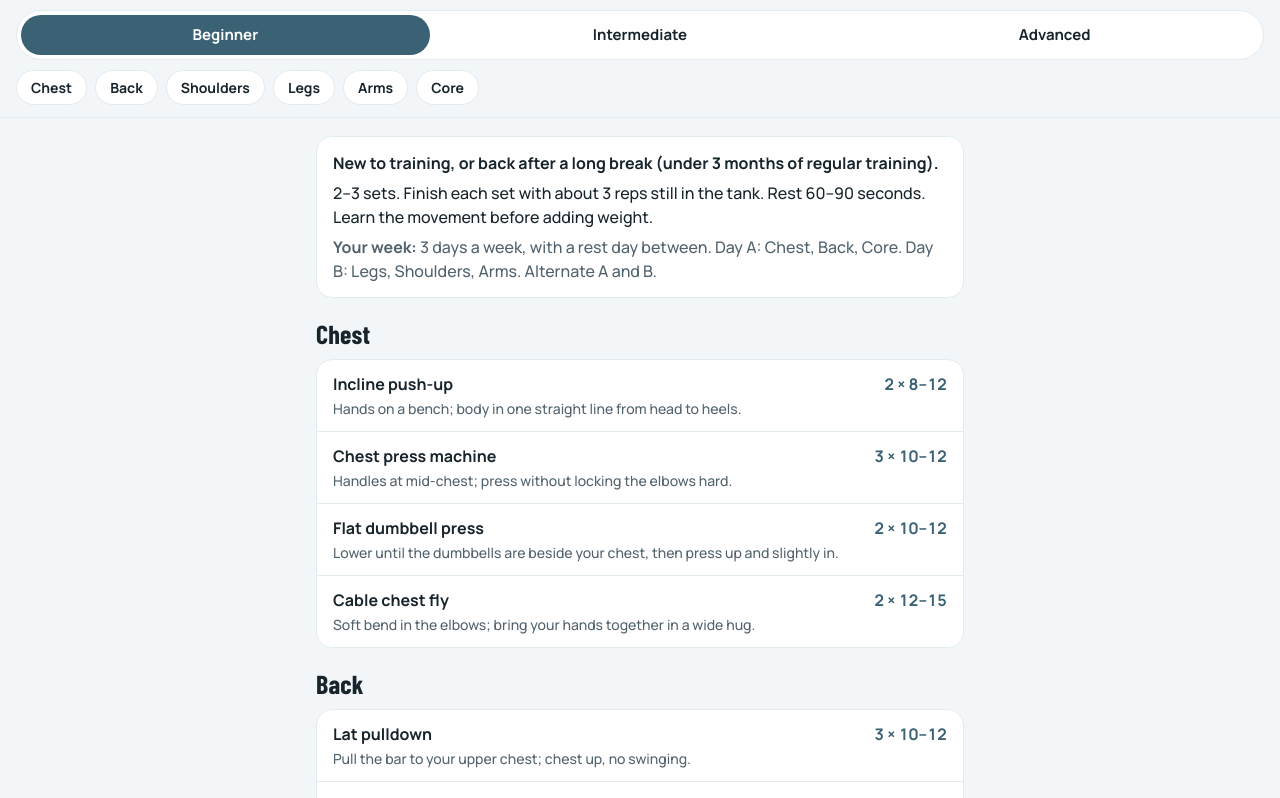
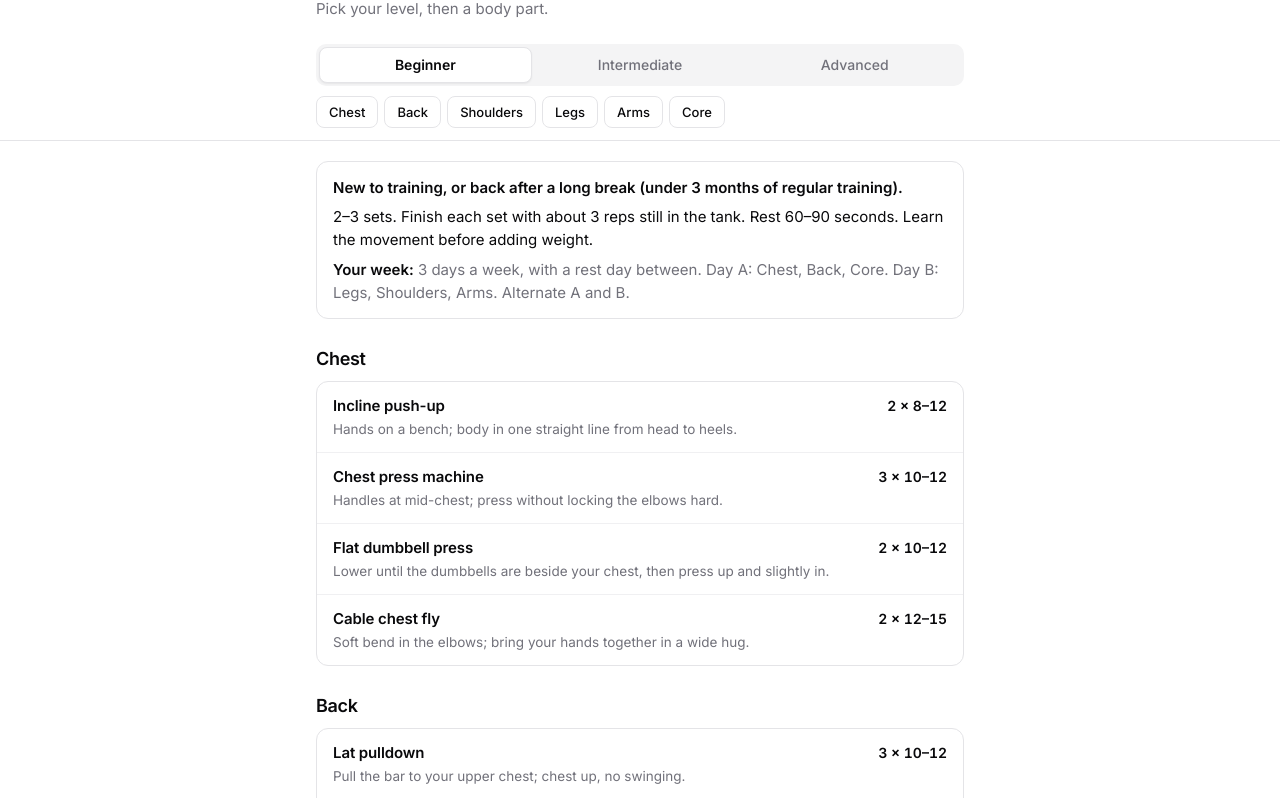
Before and after one commit to ttide/te-workouts, a plain HTML site: page index.html in a window 1280 px wide. Shown: the part 103-901 px from the top of the page. Drawn offline with nearby package versions, Linux system fonts and the light colour scheme.

Commit message:
Update workout guide

```diff
--- a/index.html
+++ b/index.html
@@ -5,43 +5,45 @@
 <meta name="viewport" content="width=device-width,initial-scale=1">
 <title>Trainer Effect — Workout guide</title>
 <meta name="description" content="Beginner, intermediate and advanced workouts for every body part at Trainer Effect.">
-<link rel="preconnect" href="https://fonts.googleapis.com"><link rel="preconnect" href="https://fonts.gstatic.com" crossorigin><link href="https://fonts.googleapis.com/css2?family=Barlow+Condensed:wght@700&family=Manrope:wght@500;700&display=swap" rel="stylesheet">
+<link rel="preconnect" href="https://fonts.googleapis.com"><link rel="preconnect" href="https://fonts.gstatic.com" crossorigin><link href="https://fonts.googleapis.com/css2?family=Inter:wght@400;500;600;700&display=swap" rel="stylesheet">
 <style>
-:root{--bg:#F3F6F8;--card:#FFFFFF;--raised:#EDF3F6;--text:#17242B;--muted:#52636E;--line:#E2EBEF;--brand:#3B6174;--on-brand:#FFFFFF;--warn:#8A5300;--warn-bg:#FBF0DC;
---display:"Barlow Condensed","Arial Narrow",sans-serif;--body:Manrope,system-ui,-apple-system,"Segoe UI",Roboto,sans-serif}
-@media (prefers-color-scheme:dark){:root{--bg:#101719;--card:#1C2531;--raised:#263748;--text:#F3F6FA;--muted:#AFBED0;--line:#293849;--brand:#9BBBE3;--on-brand:#152433;--warn:#F2C46D;--warn-bg:#2E2512}}
+:root{color-scheme:light;--bg:#FFFFFF;--card:#FFFFFF;--raised:#F4F4F5;--text:#09090B;--muted:#71717A;--line:#E4E4E7;--line-soft:#F0F0F2;--brand:#18181B;--on-brand:#FFFFFF;--warn:#B45309;--warn-bg:#FFFBEB;--warn-line:#FDE68A;
+--font:Inter,system-ui,-apple-system,"Segoe UI",Roboto,sans-serif}
 *{box-sizing:border-box}html{scroll-behavior:smooth}
-body{margin:0;background:var(--bg);color:var(--text);font:500 16px/1.5 var(--body)}
+body{margin:0;background:var(--bg);color:var(--text);font:400 15px/1.55 var(--font);-webkit-font-smoothing:antialiased}
 .sr{position:absolute;opacity:0;pointer-events:none}
-.masthead{padding:14px 16px 2px;max-width:680px;margin:0 auto}
-header{position:sticky;top:0;z-index:2;background:var(--bg);padding:10px 16px;border-bottom:1px solid var(--line)}
+.masthead{padding:16px 16px 4px;max-width:680px;margin:0 auto}
+header{position:sticky;top:0;z-index:2;background:rgba(255,255,255,.92);backdrop-filter:saturate(180%) blur(8px);-webkit-backdrop-filter:saturate(180%) blur(8px);padding:10px 16px;border-bottom:1px solid var(--line)}
+header>*{max-width:648px;margin-left:auto;margin-right:auto}
 .brand{display:flex;align-items:center;gap:10px}
-.mark{width:32px;height:32px;border-radius:9px;background:var(--brand);color:var(--on-brand);display:grid;place-items:center;font:700 17px var(--display)}
-.brand b{font-weight:700}
-h1{font:700 34px/1.1 var(--display);margin:10px 0 8px;letter-spacing:.3px}
-.tabs{display:flex;gap:6px;background:var(--card);border:1px solid var(--line);border-radius:999px;padding:4px}
-.tabs label{flex:1;text-align:center;min-height:40px;display:grid;place-items:center;border-radius:999px;font-weight:700;font-size:15px;cursor:pointer}
-nav{display:flex;gap:8px;overflow-x:auto;margin-top:10px;padding-bottom:2px;scrollbar-width:none}
-nav a{flex:none;color:var(--text);text-decoration:none;border:1px solid var(--line);background:var(--card);border-radius:999px;padding:6px 14px;font-weight:700;font-size:14px}
+.mark{width:28px;height:28px;border-radius:8px;background:var(--brand);color:var(--on-brand);display:grid;place-items:center;font:600 11px var(--font);letter-spacing:-.2px}
+.brand b{font-weight:600;font-size:14px}
+h1{font:700 28px/1.2 var(--font);letter-spacing:-.6px;margin:18px 0 4px}
+.lede{color:var(--muted);margin:0 0 10px}
+.tabs{display:flex;gap:2px;background:var(--raised);border-radius:10px;padding:3px}
+.tabs label{flex:1;text-align:center;min-height:36px;display:grid;place-items:center;border-radius:8px;border:1px solid transparent;font-weight:500;font-size:14px;color:var(--muted);cursor:pointer}
+nav{display:flex;gap:6px;overflow-x:auto;margin-top:10px;padding-bottom:2px;scrollbar-width:none}
+nav a{flex:none;color:var(--text);text-decoration:none;border:1px solid var(--line);background:var(--card);border-radius:8px;padding:5px 12px;font-weight:500;font-size:13px}
+nav a:active{background:var(--raised)}
 main{max-width:680px;margin:0 auto;padding:12px 16px 32px}
 .only-beginner,.only-intermediate,.only-advanced{display:none}
-#lv-beginner:checked~main .only-beginner{display:block}#lv-beginner:checked~header label[for=lv-beginner]{background:var(--brand);color:var(--on-brand)}#lv-beginner:focus-visible~header label[for=lv-beginner]{outline:3px solid var(--brand);outline-offset:2px}#lv-intermediate:checked~main .only-intermediate{display:block}#lv-intermediate:checked~header label[for=lv-intermediate]{background:var(--brand);color:var(--on-brand)}#lv-intermediate:focus-visible~header label[for=lv-intermediate]{outline:3px solid var(--brand);outline-offset:2px}#lv-advanced:checked~main .only-advanced{display:block}#lv-advanced:checked~header label[for=lv-advanced]{background:var(--brand);color:var(--on-brand)}#lv-advanced:focus-visible~header label[for=lv-advanced]{outline:3px solid var(--brand);outline-offset:2px}
-.intro{background:var(--card);border:1px solid var(--line);border-radius:16px;padding:14px 16px;margin:6px 0 4px}
-.intro p{margin:0 0 6px}.intro p:last-child{margin:0}.who{font-weight:700}
-.week{color:var(--muted)}
-section{scroll-margin-top:132px;margin-top:22px}
-h2{font:700 26px/1.1 var(--display);margin:0 0 10px;letter-spacing:.2px}
-ol{list-style:none;margin:0;padding:0;background:var(--card);border:1px solid var(--line);border-radius:16px;overflow:hidden}
-li{padding:12px 16px;border-top:1px solid var(--line)}li:first-child{border-top:0}
+#lv-beginner:checked~main .only-beginner{display:block}#lv-beginner:checked~header label[for=lv-beginner]{background:var(--card);color:var(--text);font-weight:600;border-color:var(--line);box-shadow:0 1px 2px rgba(0,0,0,.06)}#lv-beginner:focus-visible~header label[for=lv-beginner]{outline:2px solid var(--brand);outline-offset:2px}#lv-intermediate:checked~main .only-intermediate{display:block}#lv-intermediate:checked~header label[for=lv-intermediate]{background:var(--card);color:var(--text);font-weight:600;border-color:var(--line);box-shadow:0 1px 2px rgba(0,0,0,.06)}#lv-intermediate:focus-visible~header label[for=lv-intermediate]{outline:2px solid var(--brand);outline-offset:2px}#lv-advanced:checked~main .only-advanced{display:block}#lv-advanced:checked~header label[for=lv-advanced]{background:var(--card);color:var(--text);font-weight:600;border-color:var(--line);box-shadow:0 1px 2px rgba(0,0,0,.06)}#lv-advanced:focus-visible~header label[for=lv-advanced]{outline:2px solid var(--brand);outline-offset:2px}
+.intro{border:1px solid var(--line);border-radius:12px;padding:14px 16px;margin:8px 0 4px}
+.intro p{margin:0 0 6px}.intro p:last-child{margin:0}.who{font-weight:600}
+.week{color:var(--muted)}.week b{color:var(--text);font-weight:600}
+section{scroll-margin-top:120px;margin-top:28px}
+h2{font:600 18px/1.3 var(--font);letter-spacing:-.3px;margin:0 0 10px}
+ol{list-style:none;margin:0;padding:0;border:1px solid var(--line);border-radius:12px;overflow:hidden}
+li{padding:12px 16px;border-top:1px solid var(--line-soft)}li:first-child{border-top:0}
 .top{display:flex;justify-content:space-between;gap:12px;align-items:baseline}
-.name{font-weight:700}
-.dose{flex:none;font-weight:700;color:var(--brand);font-variant-numeric:tabular-nums}
-.cue{margin:2px 0 0;color:var(--muted);font-size:14px}
-.basics{margin-top:28px;background:var(--card);border:1px solid var(--line);border-radius:16px;padding:14px 16px}
-.basics h3{font:700 20px var(--display);margin:0 0 4px}.basics p{margin:0 0 12px}
-.safety{background:var(--warn-bg);color:var(--text);border-radius:12px;padding:12px 14px;margin-top:4px}
-.safety b{color:var(--warn)}
-footer{color:var(--muted);font-size:13px;text-align:center;margin-top:20px}
+.name{font-weight:600;letter-spacing:-.1px}
+.dose{flex:none;font-weight:600;font-size:14px;font-variant-numeric:tabular-nums}
+.cue{margin:2px 0 0;color:var(--muted);font-size:13.5px}
+.basics{margin-top:32px;border:1px solid var(--line);border-radius:12px;padding:16px}
+.basics h3{font:600 15px var(--font);margin:0 0 2px}.basics p{margin:0 0 14px;color:var(--muted)}
+.safety{background:var(--warn-bg);border:1px solid var(--warn-line);border-radius:10px;padding:12px 14px;font-size:14px}
+.safety b{color:var(--warn);font-weight:600}
+footer{color:var(--muted);font-size:13px;text-align:center;margin-top:24px}
 </style>
 </head>
 <body>
@@ -49,6 +51,7 @@ footer{color:var(--muted);font-size:13px;text-align:center;margin-top:20px}
 <div class="masthead">
   <div class="brand"><div class="mark" aria-hidden="true">TE</div><b>Trainer Effect</b></div>
   <h1>Workout guide</h1>
+  <p class="lede">Pick your level, then a body part.</p>
 </div>
 <header>
   <div class="tabs" role="radiogroup" aria-label="Your level"><label for="lv-beginner">Beginner</label><label for="lv-intermediate">Intermediate</label><label for="lv-advanced">Advanced</label></div>
```
